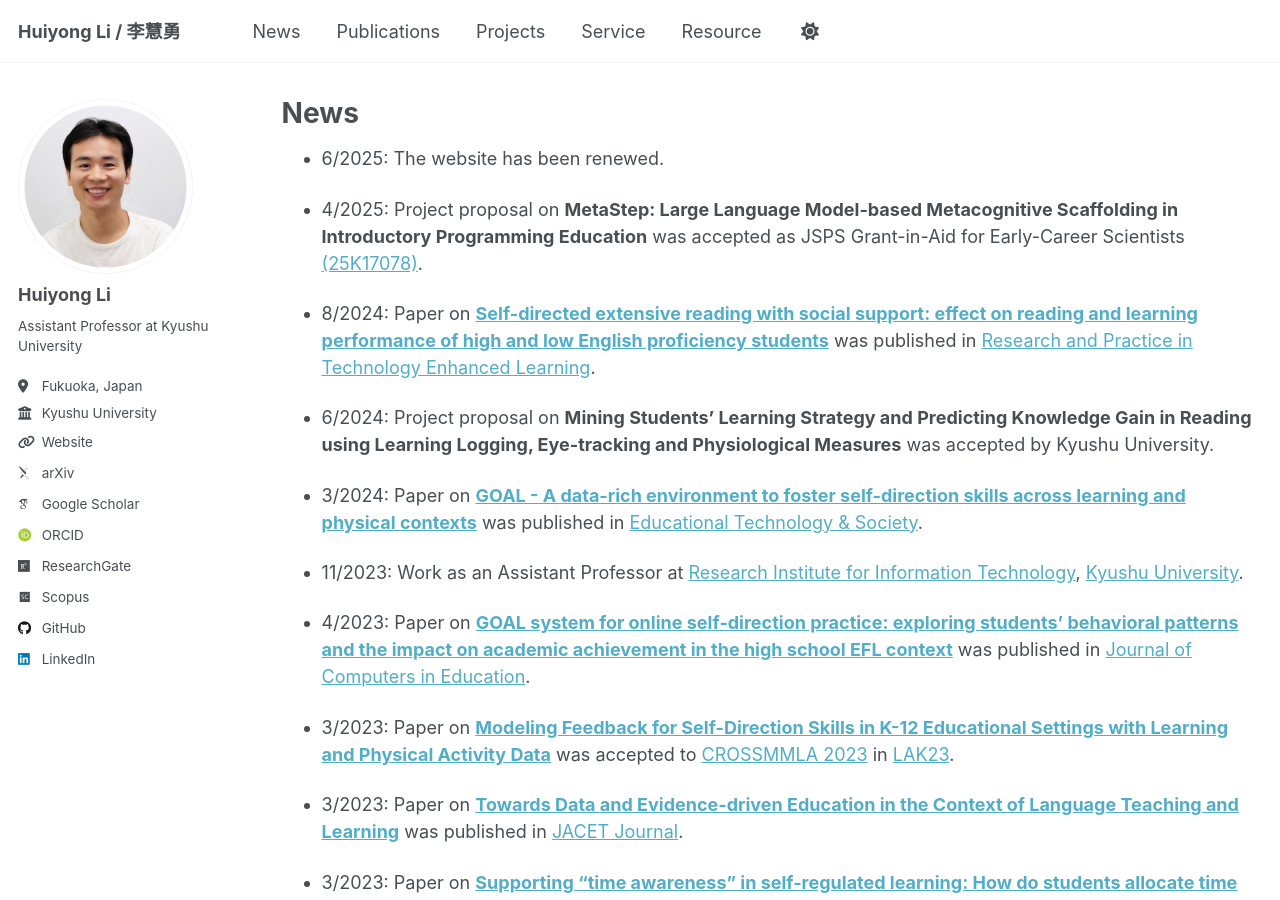
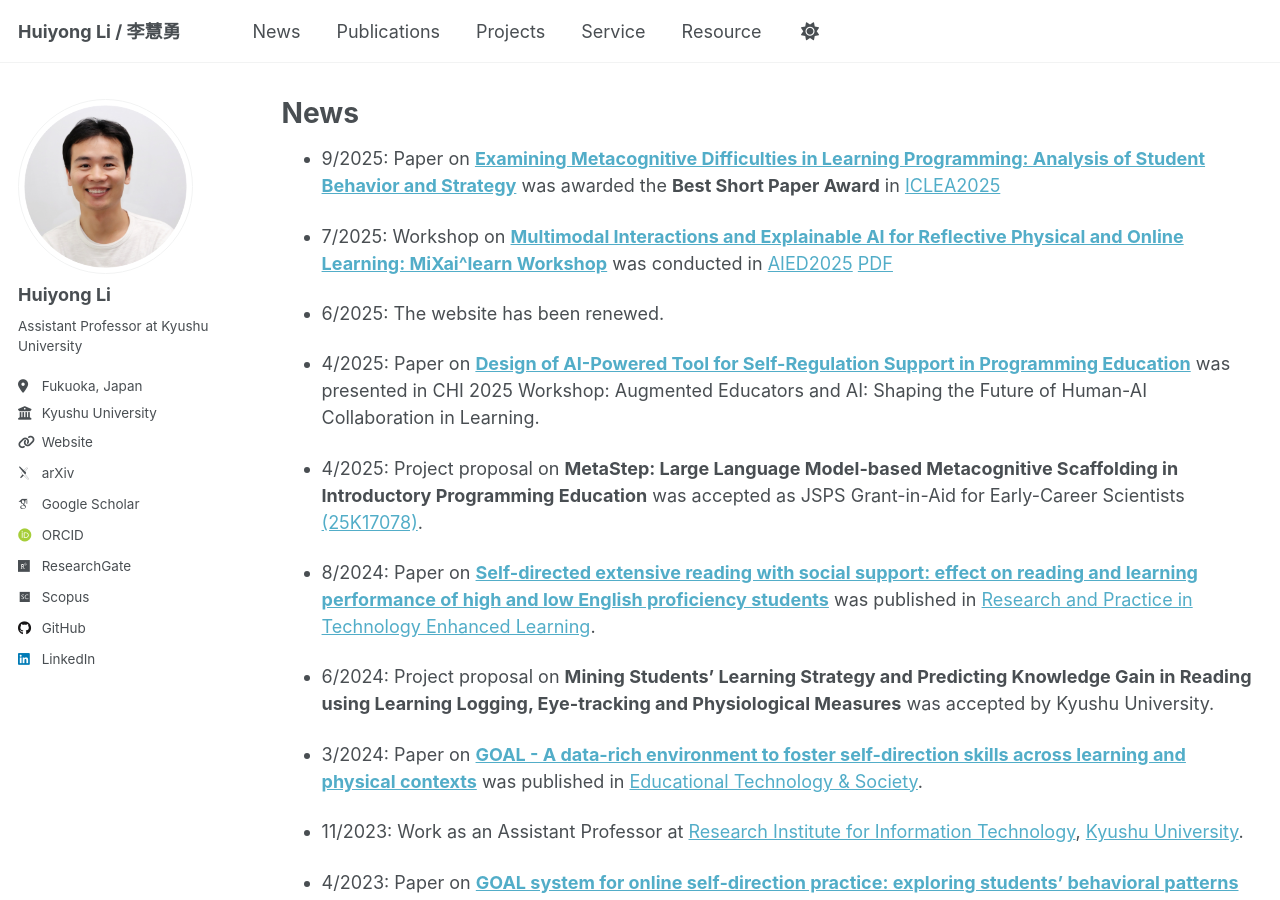
Before and after one commit to li-huiyong/li-huiyong.github.io, a Jekyll site: the page built from _pages/news.md, in a window 1280 px wide and 900 px high. Built offline with Jekyll 4.4.1, drawn with Linux system fonts in a browser that asks for light colours; some web fonts are replaced.

Commit message:
add workshop, iclea BSPW

```diff
--- a/_pages/news.md
+++ b/_pages/news.md
@@ -7,7 +7,13 @@ author_profile: true
 
 {% include base_path %}
 
+* 9/2025: Paper on [**Examining Metacognitive Difficulties in Learning Programming: Analysis of Student Behavior and Strategy**](https://library.apsce.net/index.php/ICLEA/article/view/5520) was awarded the **Best Short Paper Award** in [ICLEA2025](https://sites.google.com/leds.ait.kyushu-u.ac.jp/iclea2025)
+
+* 7/2025: Workshop on [**Multimodal Interactions and Explainable AI for Reflective Physical and Online Learning: MiXai^learn Workshop**](https://sites.google.com/view/mixailearn/aied2025) was conducted in [AIED2025](https://aied2025.itd.cnr.it/) [PDF](https://doi.org/10.1007/978-3-031-99267-4_41)
+
 * 6/2025: The website has been renewed.
+
+* 4/2025: Paper on [**Design of AI-Powered Tool for Self-Regulation Support in Programming Education**](https://doi.org/10.48550/arXiv.2504.03068) was presented in CHI 2025 Workshop: Augmented Educators and AI: Shaping the Future of Human-AI Collaboration in Learning.
 
 * 4/2025: Project proposal on **MetaStep: Large Language Model-based Metacognitive Scaffolding in Introductory Programming Education** was accepted as JSPS Grant-in-Aid for Early-Career Scientists [(25K17078)](https://kaken.nii.ac.jp/ja/grant/KAKENHI-PROJECT-25K17078/){:target="_blank"}.
 
```
